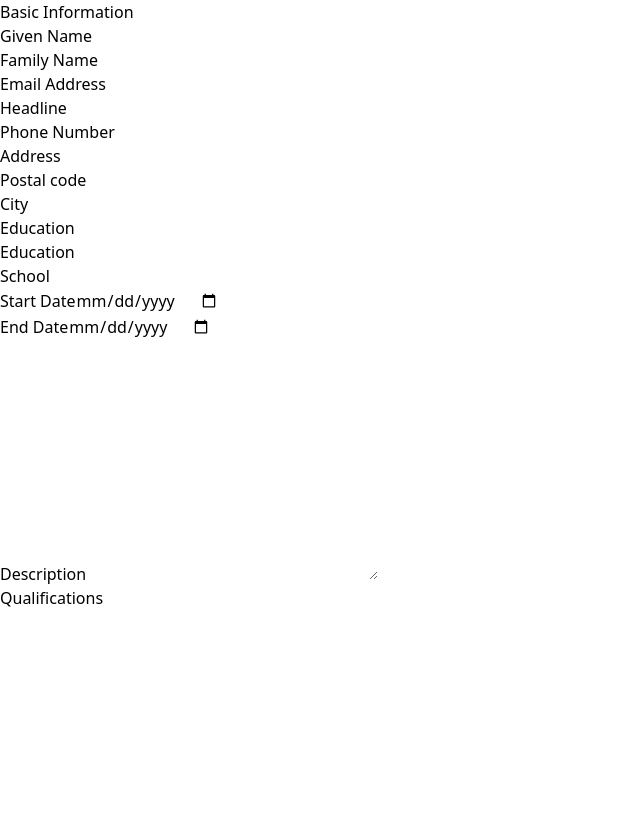
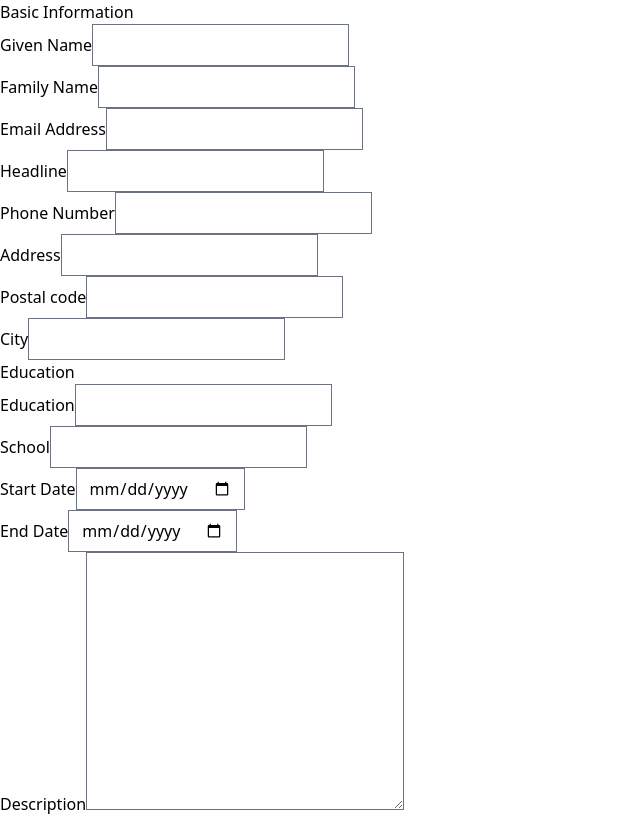
Before and after one commit to Ja-Uyoma/CV-Application, a React (Vite) app: page / in a window 1280 px wide. Shown: the top 816 px of the page, without its empty margins (0-640 px from the left). Built offline with nearby package versions, Linux system fonts and the light colour scheme.

Commit message:
build: add tailwindcss/forms as a dependency

```diff
--- a/package.json
+++ b/package.json
@@ -14,6 +14,7 @@
     "react-dom": "^18.2.0"
   },
   "devDependencies": {
+    "@tailwindcss/forms": "^0.5.7",
     "@types/react": "^18.2.43",
     "@types/react-dom": "^18.2.17",
     "@vitejs/plugin-react": "^4.2.1",
--- a/tailwind.config.js
+++ b/tailwind.config.js
@@ -4,5 +4,5 @@ export default {
   theme: {
     extend: {},
   },
-  plugins: [],
+  plugins: [require("@tailwindcss/forms")],
 };
```
Also changed, not shown: 1 other file (tests, documents, lock files or other folders).
